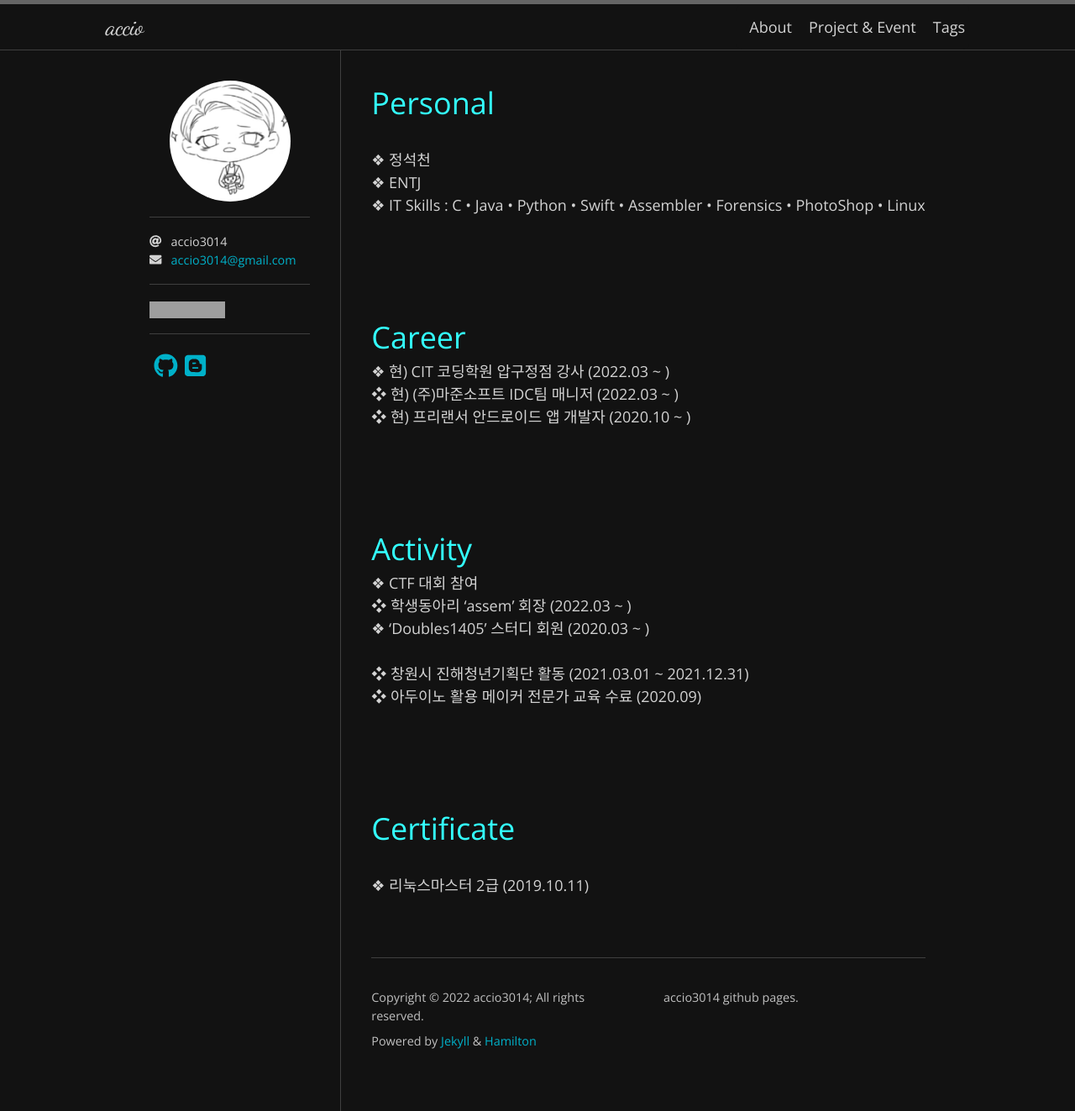
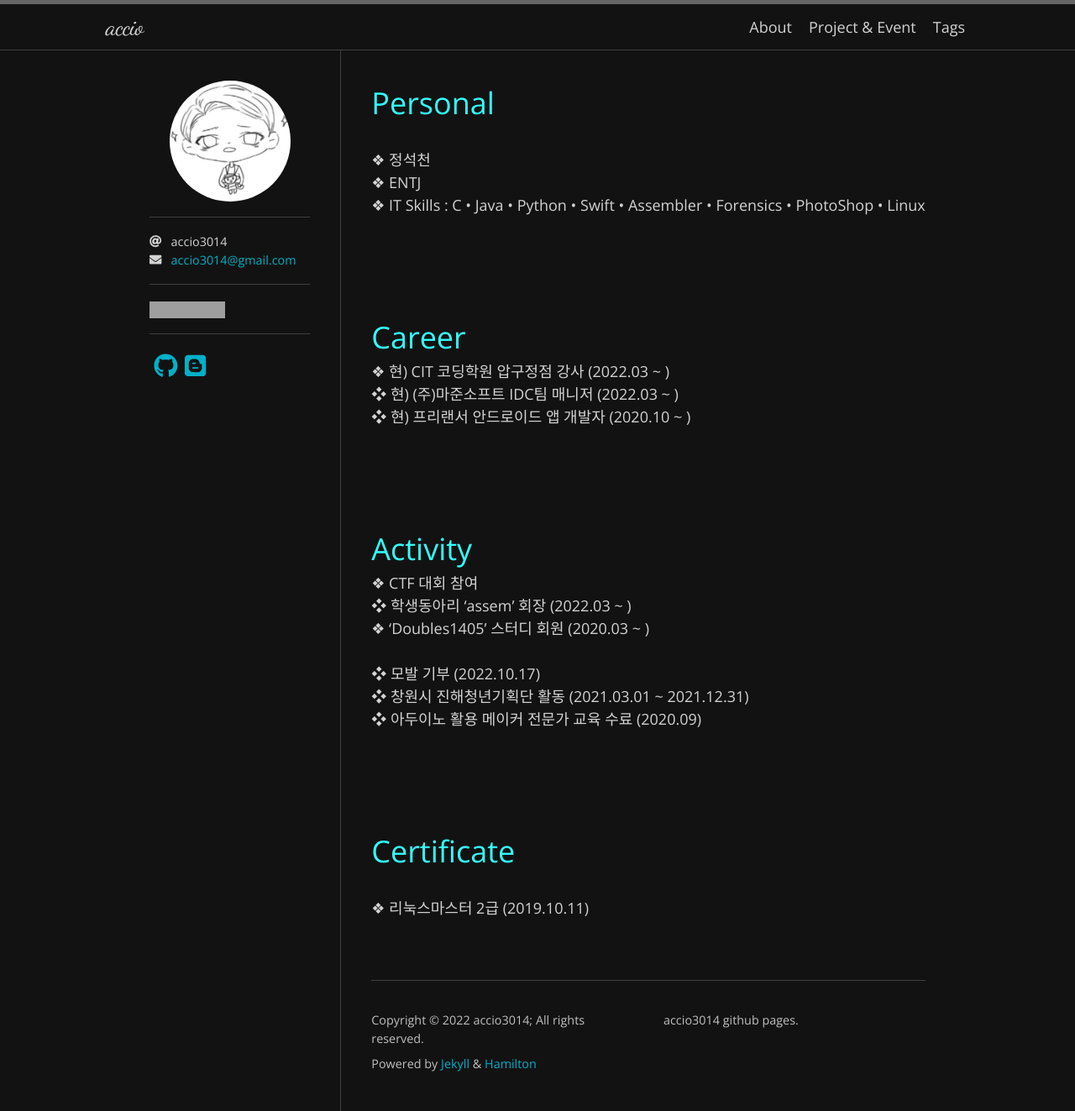
Before and after one commit to accio3014/accio3014.github.io, a Jekyll site: the page index.html, which Jekyll copies as it is, in a window 1280 px wide. Shown: the whole page at 84% size. Built offline with Jekyll 4.4.1, drawn with Linux system fonts in a browser that asks for light colours; nearby versions of some CDN libraries; some web fonts are replaced; grey boxes are pictures that could not be loaded.

Commit message:
Update main page and about.

```diff
--- a/index.html
+++ b/index.html
@@ -156,6 +156,7 @@
                         ❖  학생동아리 ‘assem’ 회장 (2022.03 ~ )  <br />
                         ❖  ‘Doubles1405’ 스터디 회원 (2020.03 ~ )    <br />
                         <br />
+                        ❖  모발 기부 (2022.10.17)     <br />
                         ❖  창원시 진해청년기획단 활동 (2021.03.01 ~ 2021.12.31)     <br />
                         ❖  아두이노 활용 메이커 전문가 교육 수료 (2020.09)        <br />
                         <br />
```
